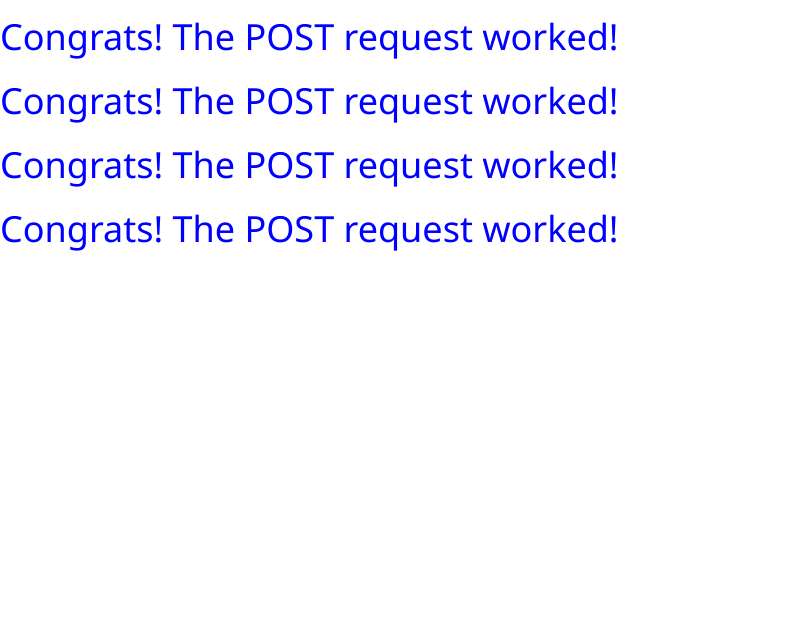
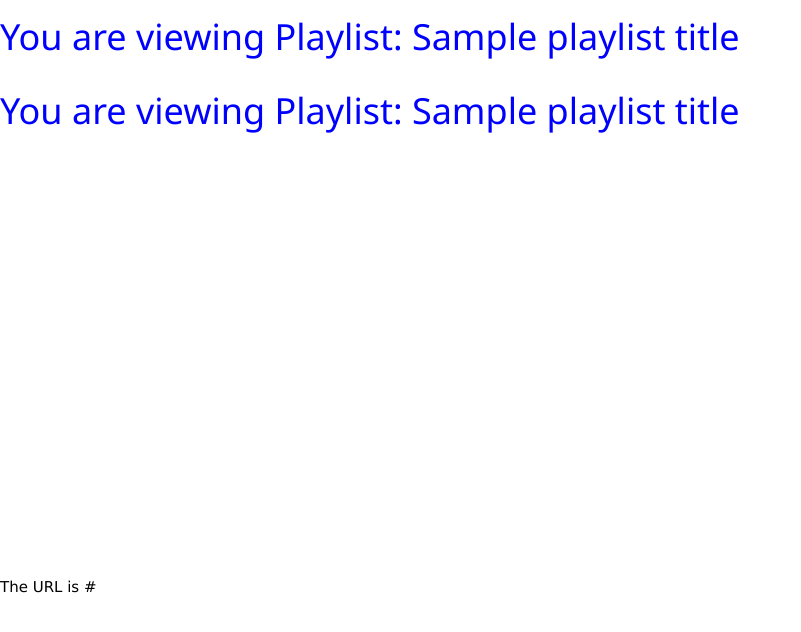
Before and after one commit to phuminw/CS411-Project, a Flask app: template templates/playlist.html in a window 1280 px wide. Shown: the top 632 px of the page, without its empty margins (0-801 px from the left). Run offline with Flask 2, Linux system fonts and the light colour scheme; the template is opened without the code that fills it: most values are stand-ins (such as "Sample title", 1, 10 or a date in 2020); parts of the project's set-up code (start-up, migrations or seed data) failed here and were passed over.

Commit message:
Created new route for client id to be stored; generated playlist URL; passed appropriate data to UI; TODO: store user cred for persistence, fix issue of not adding any videos to YouTube playlist

```diff
--- a/app.py
+++ b/app.py
@@ -230,7 +230,9 @@
 #         print("Something is wrong here!")
 
 '''
-    User must log into Youtube first
+    User must log into Youtube first. This section prompts the user to click a button to initiate the log in process
+
+    Once clicked, the page will redirect the user to login and then redirect the user back to a predetermined URL set in app/youtube.py under function form_url
 '''
 @app.route("/youtube_login", methods = ['GET', 'POST'])
 def youtubeLogin():
@@ -244,11 +246,29 @@
         return render_template("youtube_login.html")
 
 '''
+    The user will not see this page redirect
+
+    This function seeks to set up the user client id in order to create playlists
+
+    Function had to be isolated as similarly to the Spotify callback function, any POST request on our server side will render the application useless due to the interference of third party POST requests
+
+    Redirects the user to the home page, viewing his or her playlists
+'''
+@app.route("/quicksetup")
+def settingUpCode():
+    global client_ob
+    auth_token = request.args['code']
+    client_ob, cred = get_auth_client(flow, auth_token)
+    # TODO: Need to store cred into mongodb database for persistent user login
+    return redirect(url_for('displayHome'))
+
+'''
     The implementation below allows the user to redirect to another webpage using POST requests in HTML
 '''
 @app.route("/home", methods = ['GET', 'POST'])
 def displayHome():
     global current_user
+    global client_ob
 
     # At this point, we are logged into both Spotify and YouTube. We are also connected to a MongoDB to extract information from
     # Here, we will begin to extract the playlist information from MongoDB and then create YouTube playlists from them
@@ -262,20 +282,51 @@
     # This is an array of arrays, each element in the array corresponds with its respective playlist
     playlist_track_info = []
 
+    # Extract the playlist titles and individual tracks from each playlist from the MongoDB and store into arrays
     for indiv_playlist in playlist_titles:
         playlist_images.append(user_dict["playlists"][indiv_playlist][0])
         playlist_track_info.append(user_dict["playlists"][indiv_playlist][1])
 
-    print("\nREACHED OUTSIDE\n")
+    # Zip the titles and the images to pass to HTML through Django
+    datapass = zip(playlist_titles, playlist_images)
+
+    # If there is a POST request, read the value sent from the USER to choose the correct playlist to redirect the user to
     if request.method == 'POST':
-        print("\nReceived POST request!\n")
-        if request.form['newpage'] == 'newpage':
-            return render_template("playlist.html")
+        playlist_title = request.form['newpage']
+        if playlist_title in playlist_titles:
+            # Find the tracks under the playlist named 'playlist_title'
+            trackinfo = playlist_track_info[playlist_titles.index(playlist_title)]
+
+            '''
+            [!!!] Begin Implementation for YouTube Playlist Generation
+            '''
+
+            # Create a new playlist
+            pl_id = create_playlist(client_ob, playlist_title, "Playlist " + playlist_title + " converted from Spotify to YouTube")
+
+            # Begin adding the tracks to the playlist
+            # To begin, first query all songs and add to an array
+            y_tracks_ids = []
+            # Current playlist tracks all stored in trackinfo
+            for vid in trackinfo:
+                # Query for max 1 result and add to video array
+                result = query(client_ob, vid, 1)
+                y_tracks_ids.append(result[0]['id'])
+
+            # Insert all the videos queried into the playlist
+            insert_videos_to_playlist(client_ob, pl_id, y_tracks_ids)
+
+            # Last step is to assemble the Playlist URL and embed the string into HTML
+            yurl = "https://www.youtube.com/watch?v={}&list={}&index=1".format(y_tracks_ids[0], pl_id)
+
+            return render_template("playlist.html", playlist_title=playlist_title, yurl=yurl)
         else:
-            return render_template("view_playlists.html")
+            print("User return not in Playlist Title, redirecting . . .")
+            return render_template("view_playlists.html", username=current_user, datapass=datapass)
+        # else:
+        #     return render_template("view_playlists.html")
     else:
-        print("\nREACHED BASE\n")
-        return render_template("view_playlists.html")
+        return render_template("view_playlists.html", username=current_user, datapass=datapass)
 
 
 
--- a/templates/playlist.html
+++ b/templates/playlist.html
@@ -10,10 +10,9 @@
 </head>
 
 <body>
-   <h1> Congrats! The POST request worked! </h1>
-   <h1> Congrats! The POST request worked! </h1>
-   <h1> Congrats! The POST request worked! </h1>
-   <h1> Congrats! The POST request worked! </h1>
+   <h1>You are viewing Playlist: {{ playlist_title }}</h1>
+   <iframe src={{ yurl }} width="853" height="480" frameborder="0" allowfullscreen></iframe>
+   <p>The URL is {{ yurl }} </p>
 </body>
 
 </html>
```
Also changed, not shown: app/youtube.py (+2 -16 lines), templates/view_playlists.html (+11 -1 lines).
